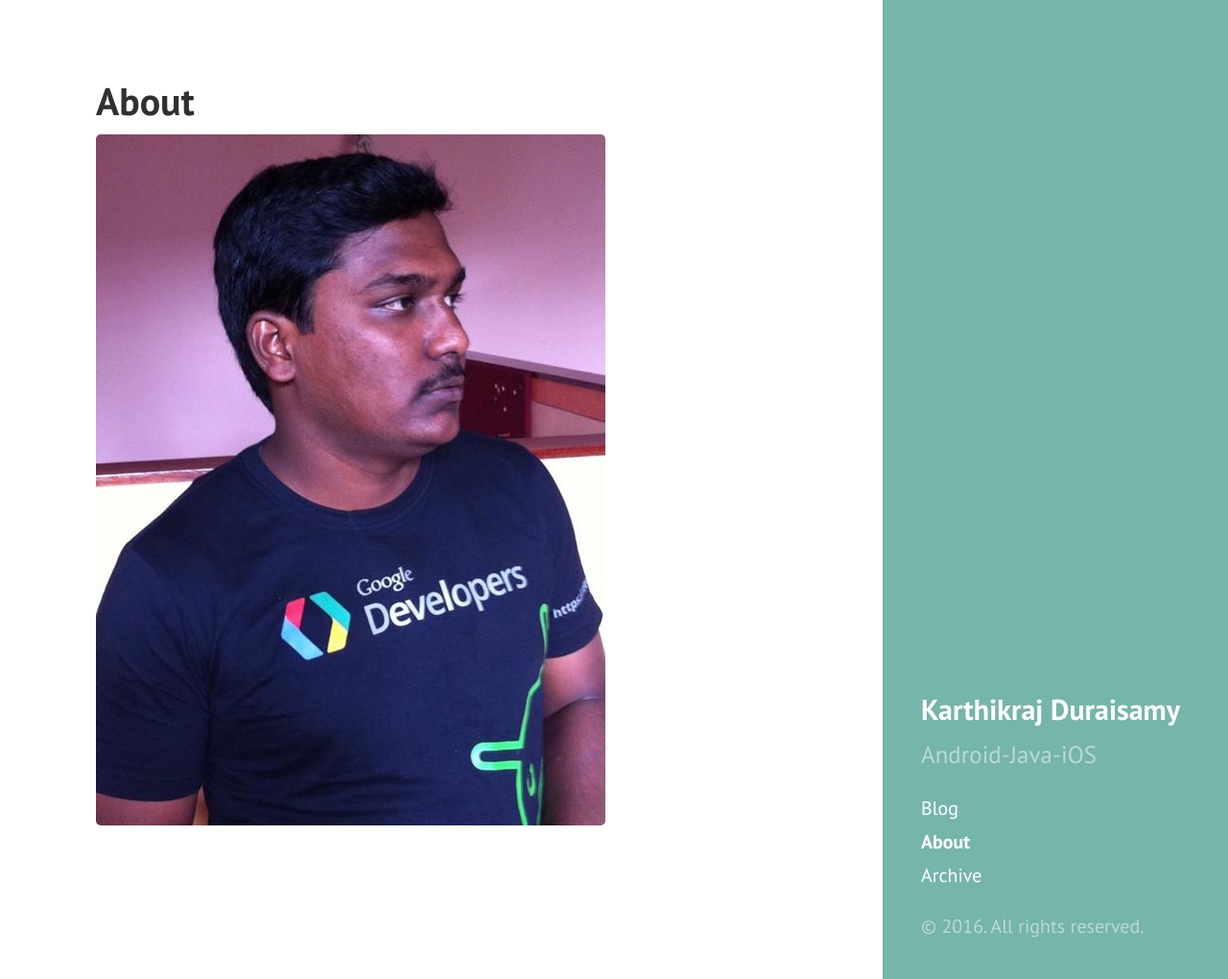
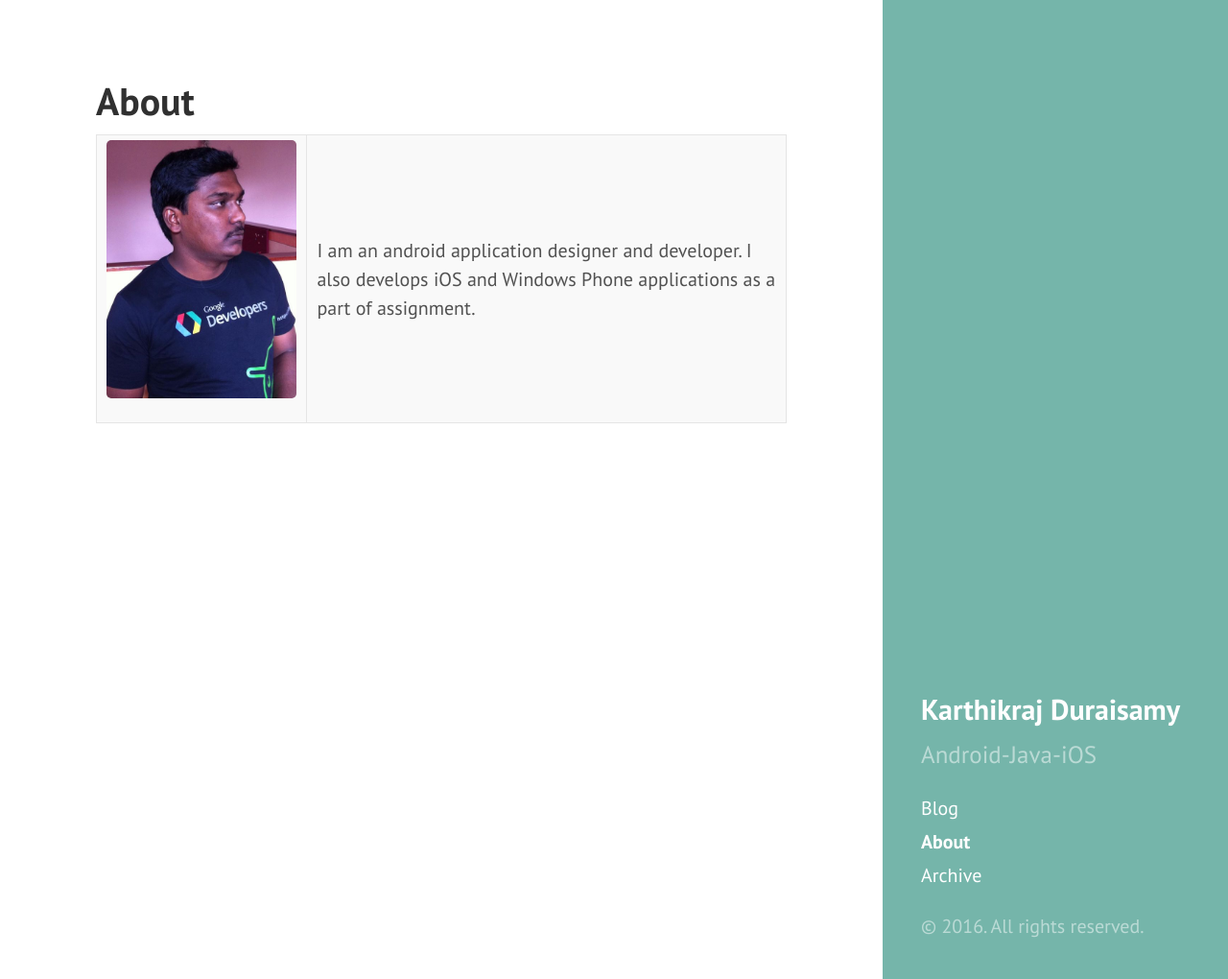
Before and after one commit to karthikraj-duraisamy/karthikraj-duraisamy.github.io, a Jekyll site: the page built from about.md, in a window 1280 px wide and 1020 px high. Shown: the whole window at 96% size. Built offline with Jekyll 4.4.1, drawn with Linux system fonts in a browser that asks for light colours; Markdown is read by kramdown in place of the engine named in the settings; some of the changed lines change nothing that is shown.

Commit message:
Update about.md

```diff
--- a/about.md
+++ b/about.md
@@ -3,93 +3,6 @@
 title: About
 ---
 
-<!--<script type="text/javascript" src="http://code.jquery.com/jquery-2.1.0.min.js"></script>-->
-<!--<script type="text/javascript" src="http://www.parsecdn.com/js/parse-1.2.18.min.js"></script>-->
-<!--<script type="text/javascript" src="script.js"></script>-->
-
-![Alt text](/about/kartik_profile_pic.jpg)
-
-<!--<link rel="shortcut icon" href="/about/kartik_profile_pic.jpg">
-<title>Karthikraj Duraisamy</title>
-
-<body bgcolor = "#75a897">
-<div class="profile_kartik"></div>
-
-<div class="hero-unit">
-  <center><h1 class="name_kartik">Karthikraj Duraisamy</h1></center>
-  <div class="social_kartik">
-    <a href="mailto:raj.karthik777@gmail.com"><img src="/about/email_icon.png"></a>
-    <a id="facebookButton" target="_blank" href="https://www.facebook.com/info.karthikraj"><img src="/about/facebook_icon.png"></a>
-    <a target="_blank" href="https://www.linkedin.com/profile/view?id=121374857"><img src="/about/linkedin_icon.png"></a>
-    <a target="_blank" href="https://twitter.com/twit2karthikraj"><img src="/about/twitter_icon.png"></a>
-  </div>
 
 
-
-<center><p class="social_kartik_p"> First do it, then do it right, then do it better. This is what i keep following while coding or learning.
-</br>
-</br>Nothing is innovated in the world as we had found everything available.
-</br>
-</br>
-While learning new things it is important to have a deep study, but much important is to get out there and *do*.
-</br>
-</br>
-</p></center>
-
-</div>
-
-<style type="text/css">
-.profile_kartik {
-  top: 50px;
-  width: 200px;
-  height: 200px;
-  position: absolute;
-  left: 50%;
-  margin-left: -130px;
-  background-image: url('kartik_profile_pic.jpg');
-  background-size: cover;
-  display: block;
-  border-radius: 100px;
-  -webkit-border-radius: 100px;
-  -moz-border-radius: 100px;
-  border-radius: 99em;
-  border: 5px solid #eee;
-  box-shadow: 0 3px 2px rgba(0, 0, 0, 0.3);
-}
-
-.name_kartik{
-  font-family: "Roboto",Roboto;
-margin-top: 270px;
-margin-left: -5%;
-font-size: 40px;
-color: white;
-}
-
-.p_kartik{
-  font-family: "Roboto",Roboto;
-margin-top: 10px;
-margin-left: -5%;
-font-size: 25px;
-color: white;
-}
-
-.social_kartik{
-  font-family: "Roboto",Roboto;
-margin-top: 10px;
-margin-left: 40%;
-font-size: 25px;
-color: white;
-}
-
-.social_kartik_p{
-  font-family: "Roboto",Roboto;
-margin-top: 10px;
-margin-left: 5%;
-font-size: 25px;
-color: white;
-}
-
-</style>
-
-</body>
--->
+![Alt text](/about/kartik_profile_pic.jpg) | I am an android application designer and developer. I also develops iOS and Windows Phone applications as a part of assignment.
```
